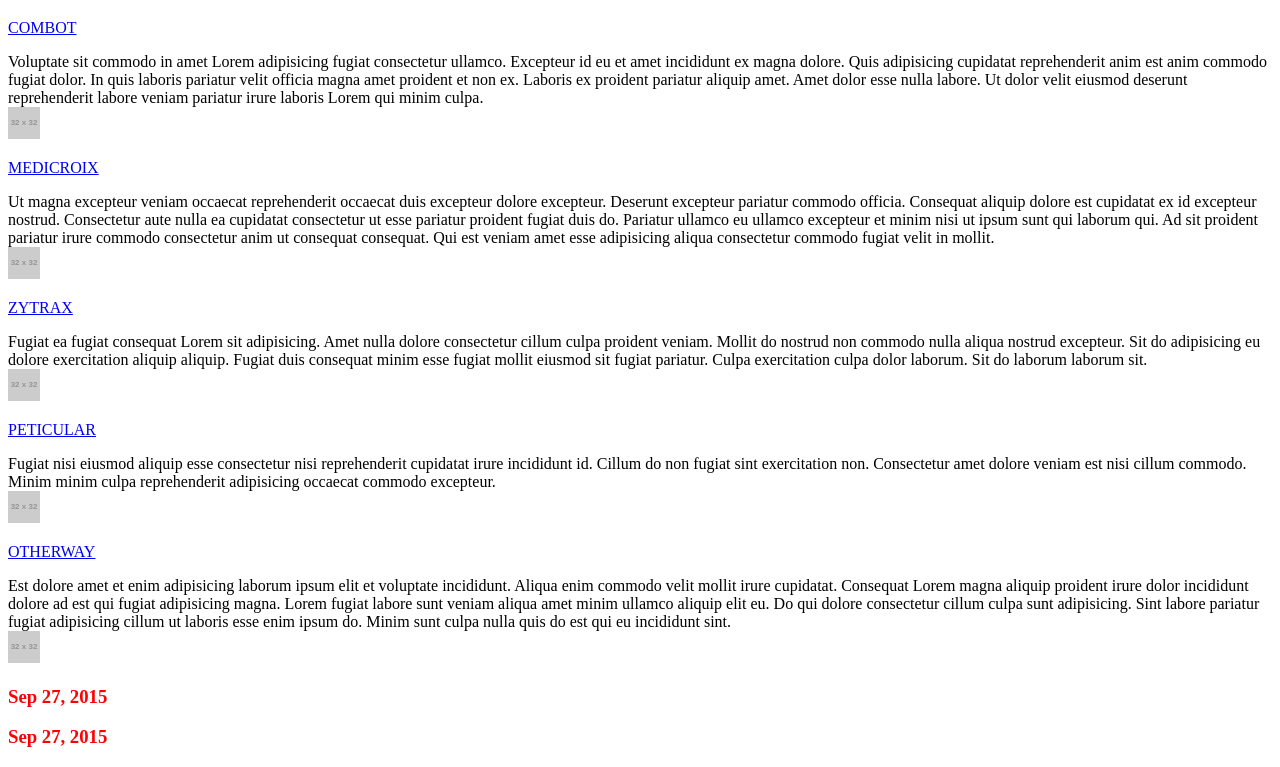
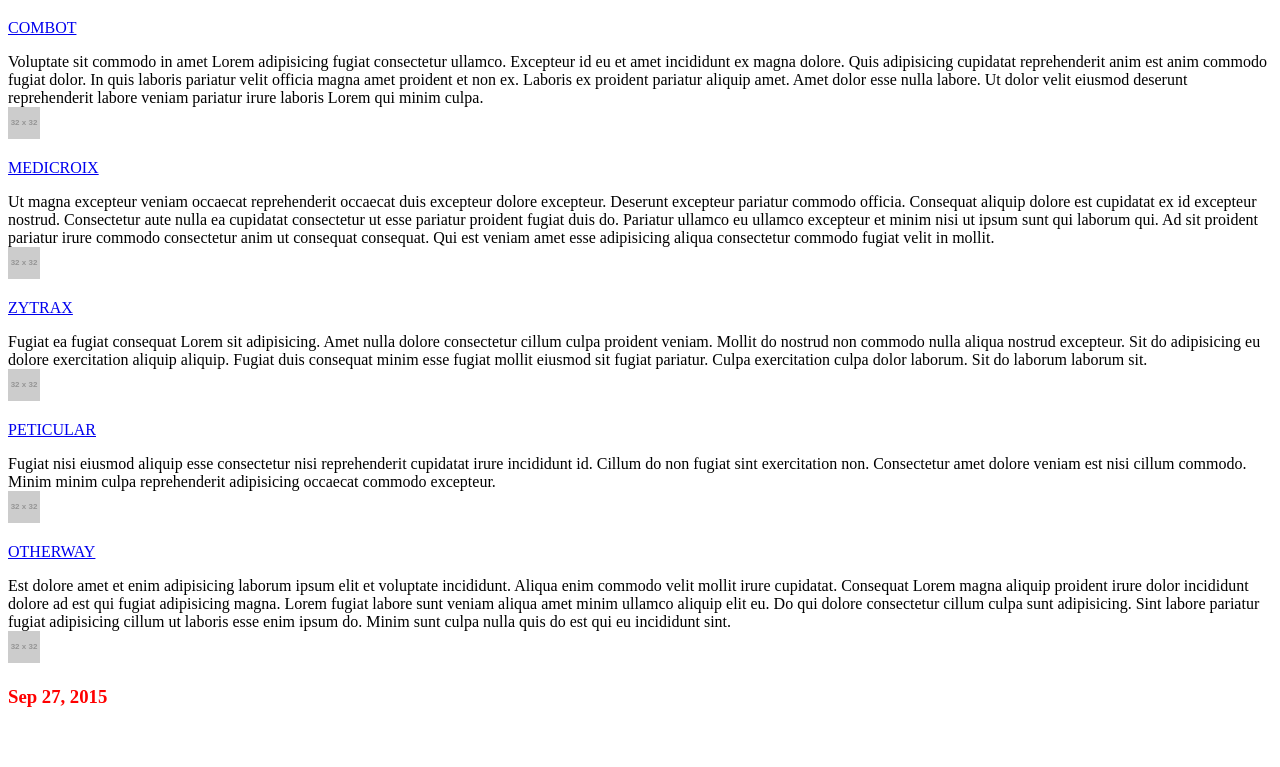
Before and after one commit to sbereschuk/angular, a plain HTML site: page index.html in a window 1280 px wide. Shown: the part 61-828 px from the top of the page. After the commit the page ends 800 px from the top, so only its background shows below. Drawn offline with Linux system fonts and the light colour scheme; placeholder pictures from the web are drawn by us.

Commit message:
bug1 fix

```diff
--- a/index.html
+++ b/index.html
@@ -14,7 +14,6 @@
 	<div class="directive">
 		<date></date>
 	</div>
-	<date></date>
 
 	<!-- Services -->
 	<script src="js/services/data.js"></script>
```
